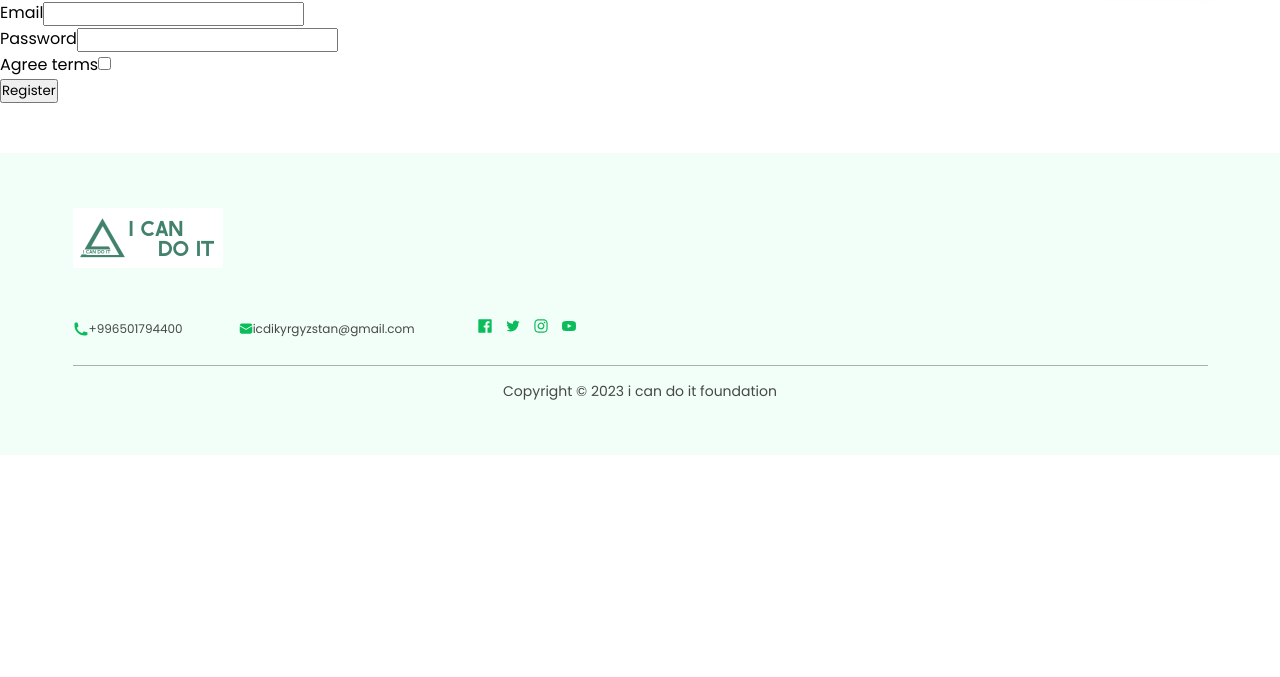
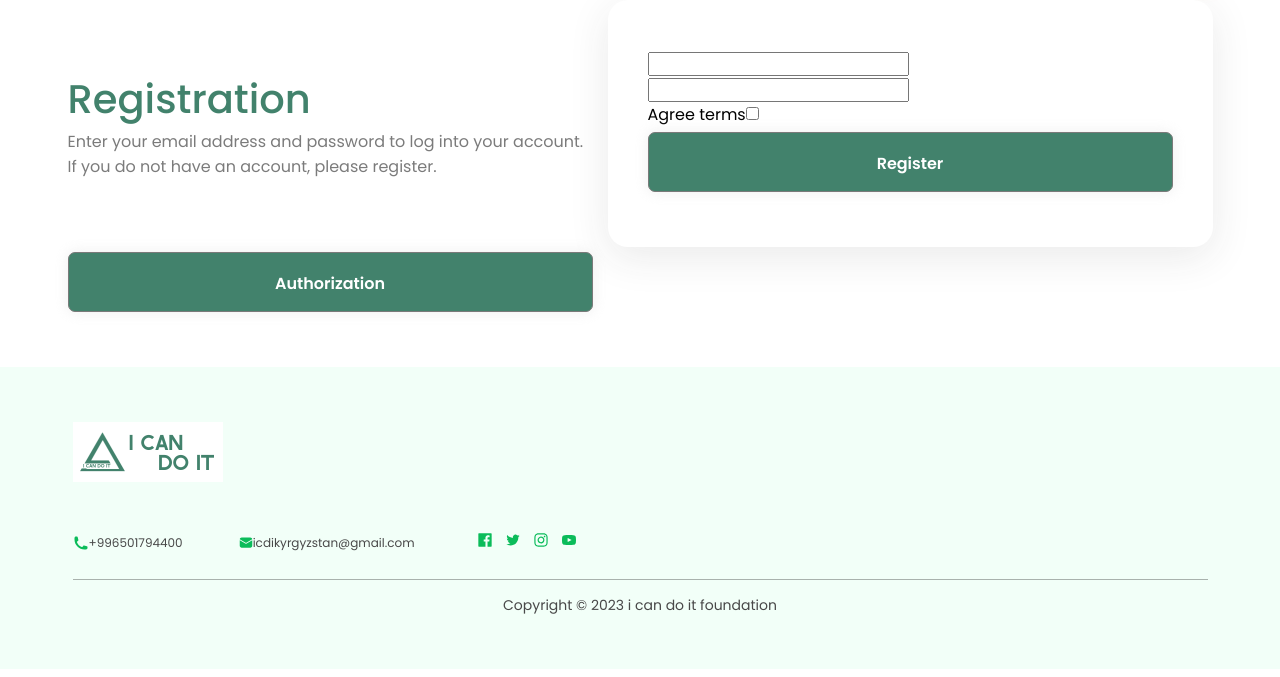
Before and after one commit to Baktybekovich1/icdi.kg, a Symfony app: template templates/registration/register.html.twig in a window 1280 px wide. Shown: the part 123-800 px from the top of the page. Run offline with Twig, Linux system fonts and the light colour scheme; the template is opened without the code that fills it, so the values that code supplies are empty; form fields are guessed from the names that the template uses; some libraries are stand-ins or nearby versions.

Commit message:
Страница регистрации

```diff
--- a/public/css/index.css
+++ b/public/css/index.css
@@ -1454,7 +1454,7 @@ main {
 .message__send-text {
     margin: 5px 0px;
     padding: 18px;
-    max-width: 545px;
+    width: 525px;
     max-height: 60px;
     background: #FFFFFF;
     border: 1px solid #7A7A7A;
--- a/templates/login/index.html.twig
+++ b/templates/login/index.html.twig
@@ -24,7 +24,6 @@
                             <input type="hidden" name="_csrf_token" value="{{ csrf_token('authenticate') }}">
                             <input type="submit" value="Enter" class="message__send-btn button"/>
                             <a href="{{ path('app_register') }}" class="message__send-btn button">Register</a>
-
                         </form>
                     </div>
                 </div>
--- a/templates/registration/register.html.twig
+++ b/templates/registration/register.html.twig
@@ -4,13 +4,54 @@
 
 {% block body %}
 
-    {{ form_start(registrationForm) }}
-    {{ form_row(registrationForm.email) }}
-    {{ form_row(registrationForm.plainPassword, {
-        label: 'Password'
-    }) }}
-    {{ form_row(registrationForm.agreeTerms) }}
-    <input type="hidden" name="_csrf_token" value="{{ csrf_token('authenticate') }}">
-    <button type="submit" class="btn">Register</button>
-    {{ form_end(registrationForm) }}
+    {#    {{ form_start(registrationForm) }} #}
+    {#    {{ form_row(registrationForm.email) }} #}
+    {#    {{ form_row(registrationForm.plainPassword, { #}
+    {#        label: 'Password' #}
+    {#    }) }} #}
+    {#    {{ form_row(registrationForm.agreeTerms) }} #}
+    {#    <input type="hidden" name="_csrf_token" value="{{ csrf_token('authenticate') }}"> #}
+    {#    <button type="submit" class="btn">Register</button> #}
+    {#    {{ form_end(registrationForm) }} #}
+
+
+    <main class="main">
+        <section class="message">
+            <div class="container">
+                <div class="message__content">
+                    <div class="message__left">
+                        <h2 class="message__title">Registration</h2>
+                        <p class="message__left-text"> Enter your email address and password to log into your account.
+                            If you do not have an account, please register. </p>
+
+                    </div>
+                    <div class="message__send">
+                        {#                        <form action="{{ path('app_register') }}" name="registrationForm" class="message__send-form" method="post"> #}
+                        {#                            <input type="email" name="email" id="first_name" placeholder="Email" #}
+                        {#                                   class="message__send-input"/> #}
+                        {#                            <input type="password" name="plainPassword" id="password" placeholder="Password" #}
+                        {#                                   class="message__send-input"/> #}
+                        {#                            {{ form_row(registrationForm.agreeTerms) }} #}
+                        {#                                <input type="hidden" name="_csrf_token" value="{{ csrf_token('authenticate') }}"> #}
+                        {#    #}
+                        {#                            <input type="submit" value="Enter" class="message__send-btn button"/> #}
+                        {#                            <a href="{{ path('app_login') }}" class="message__send-btn button">Authorization</a> #}
+
+                        {#                        </form> #}
+
+                        {{ form_start(registrationForm) }}
+                        {{ form_widget(registrationForm.email) }}
+                        {{ form_widget(registrationForm.plainPassword) }}
+                        {{ form_row(registrationForm.agreeTerms) }}
+                        <input type="hidden" name="_csrf_token" value="{{ csrf_token('authenticate') }}">
+                        <button type="submit" class="message__send-btn button">Register</button>
+                        {{ form_end(registrationForm) }}
+
+
+                    </div>
+                    <a href="{{ path('app_login') }}" class="message__send-btn button">Authorization</a>
+                </div>
+            </div>
+        </section>
+    </main>
 {% endblock %}
```
Also changed, not shown: src/Form/RegistrationFormType.php (+5 -2 lines).
